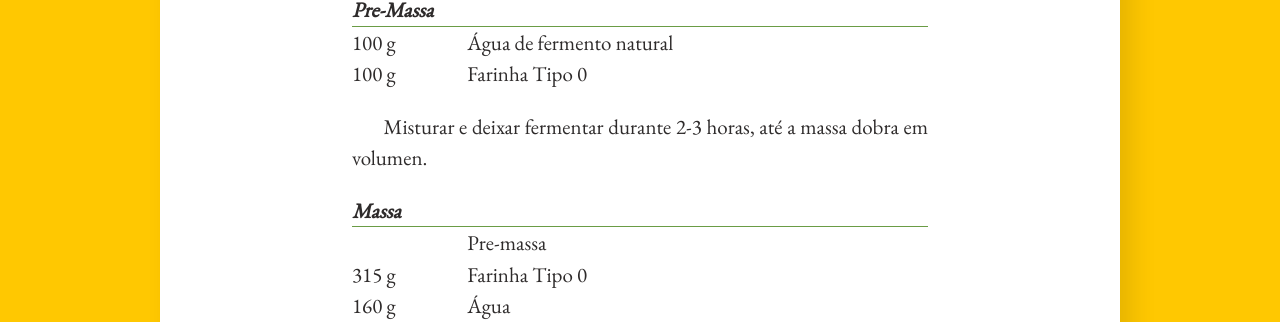
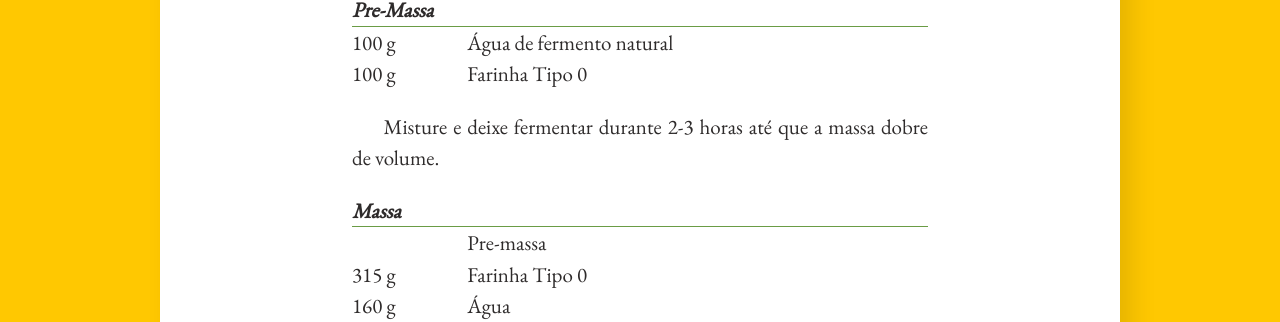
Before and after one commit to tibroc/botanica-aplicada, a Jekyll site: the page built from _posts/2020-03-28-pizza-napoletana.md, in a window 1280 px wide. Shown: the part 657-979 px from the top of the page. Built offline with Jekyll 4.4.1, drawn with Linux system fonts in a browser that asks for light colours.

Commit message:
Update _posts/2020-03-28-pizza-napoletana.md
Co-authored-by: jonogbroc <64497978+jonogbroc@users.noreply.github.com>

```diff
--- a/_posts/2020-03-28-pizza-napoletana.md
+++ b/_posts/2020-03-28-pizza-napoletana.md
@@ -24,7 +24,7 @@ Rende três Pizzas.
   </tr>
 </table>
 
-Misturar e deixar fermentar durante 2-3 horas, até a massa dobra em volumen.
+Misture e deixe fermentar durante 2-3 horas até que a massa dobre de volume.
 
 <table>
   <tr>
```
